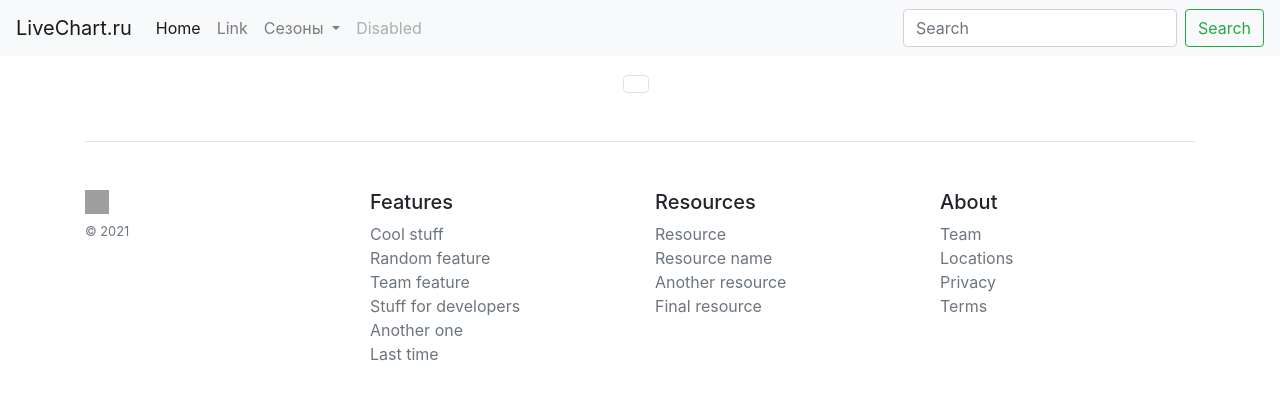
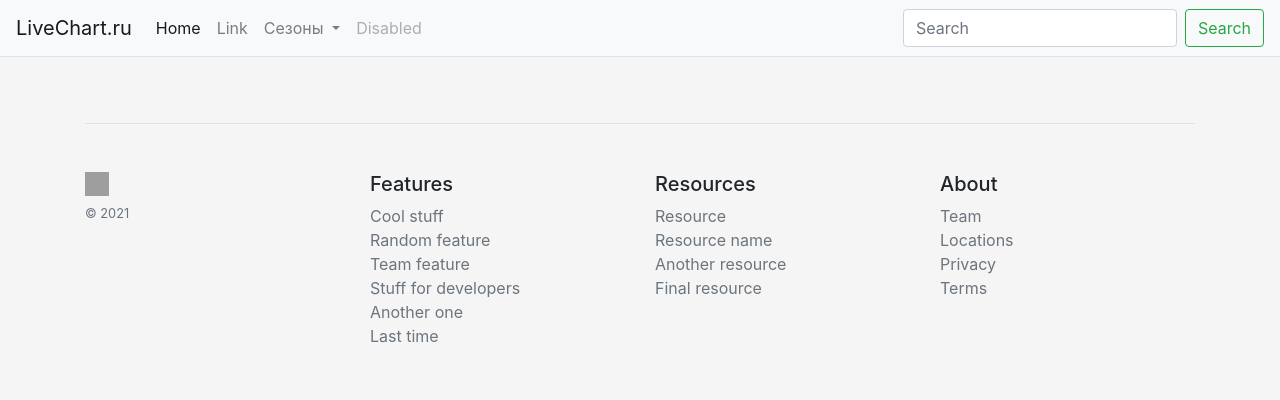
Before and after one commit to yusupal1ev/livechartru, a Django app: template livechart/backend/templates/title_list.html in a window 1280 px wide. Shown: the top 400 px of the page. Run offline with Django 3.2, Linux system fonts and the light colour scheme; the template is opened without the code that fills it, so the values that code supplies are empty; grey boxes are pictures that could not be loaded.

Commit message:
Add style.css

```diff
--- /dev/null
+++ b/livechart/backend/static/css/style.css
@@ -0,0 +1,11 @@
+body{
+    background-color: #F5F5F5;
+}
+
+#content{
+    margin-top: 75px;
+}
+
+.card-title{
+    height: 35px;
+}
--- a/livechart/backend/templates/base.html
+++ b/livechart/backend/templates/base.html
@@ -6,10 +6,10 @@
     <title>{% block title %}{% endblock title %}Livechart</title>
     <link rel="stylesheet" href="https://cdn.jsdelivr.net/npm/bootstrap@4.6.0/dist/css/bootstrap.min.css"
           integrity="sha384-B0vP5xmATw1+K9KRQjQERJvTumQW0nPEzvF6L/Z6nronJ3oUOFUFpCjEUQouq2+l" crossorigin="anonymous">
-    <link rel="stylesheet" href="{% static 'css/base.css' %}">
+    <link rel="stylesheet" href="{% static 'css/style.css' %}">
 </head>
 <body>
-<nav class="navbar navbar-expand-lg navbar-light bg-light fixed-top">
+<nav class="navbar navbar-expand-lg navbar-light bg-light fixed-top border-bottom">
     <a class="navbar-brand" href="{% url 'home' %}">LiveChart.ru</a>
     <button class="navbar-toggler" type="button" data-toggle="collapse" data-target="#navbarSupportedContent" aria-controls="navbarSupportedContent" aria-expanded="false" aria-label="Toggle navigation">
         <span class="navbar-toggler-icon"></span>
@@ -34,8 +34,6 @@
                         {% if season.season == 'fall' %}
                             <div class="dropdown-divider"></div>
                         {% endif %}
-
-{#                        <a class="dropdown-item {% if todays_date > season.season_start_date|date:"Y-m-d" and todays_date < season.season_end_date|date:"Y-m-d" %}text-white bg-success{% endif %}"#}
                         <a class="dropdown-item {% if todays_date > season.season_start_date|date:"Y-m-d" and todays_date < season.season_end_date|date:"Y-m-d" %}text-white bg-success{% endif %}"
                            href="{{ season.get_absolute_url }}">
                             {{ season }}
@@ -54,7 +52,7 @@
     </div>
 </nav>
 
-<div class="container" style="margin-top: 75px">
+<div class="container" id="content">
 {% block content %}
 
 {% endblock content %}
--- a/livechart/backend/templates/title_list.html
+++ b/livechart/backend/templates/title_list.html
@@ -8,7 +8,7 @@
             <div class="col mb-4">
                 <div class="card h-100">
                     <div class="card-header">
-                        <a href="{{ title.get_absolute_url }}"><small><strong class="card-title d-flex align-items-center justify-content-center" style="height:35px;">{{ title }}</strong></small></a>
+                        <a href="{{ title.get_absolute_url }}"><small><strong class="card-title d-flex align-items-center justify-content-center">{{ title }}</strong></small></a>
                     </div>
                     <img src="{{ title.image_url }}" alt="...">
                     <div class="card-footer align-items-center justify-content-center">
@@ -21,6 +21,7 @@
         {% endfor %}
     </div>
 
+    {% if is_paginated %}
     <nav aria-label="Search results pages">
         <ul class="pagination justify-content-center">
             {% if page_obj.has_previous %}
@@ -38,4 +39,5 @@
             {% endif %}
         </ul>
     </nav>
+    {% endif %}
 {% endblock content %}
--- a/livechart/backend/views.py
+++ b/livechart/backend/views.py
@@ -78,6 +78,7 @@ class CategoryView(ListView):
     template_name = 'title_list.html'
     context_object_name = 'titles'
     paginate_by = 20
+    paginate_orphans = 4
 
     def get_queryset(self):
         category = get_object_or_404(Category, slug=self.kwargs['category'])
@@ -96,6 +97,7 @@ class StudioView(ListView):
     template_name = 'title_list.html'
     context_object_name = 'titles'
     paginate_by = 20
+    paginate_orphans = 4
 
     def get_queryset(self):
         studio = get_object_or_404(Studio, slug=self.kwargs['studio'])
```
